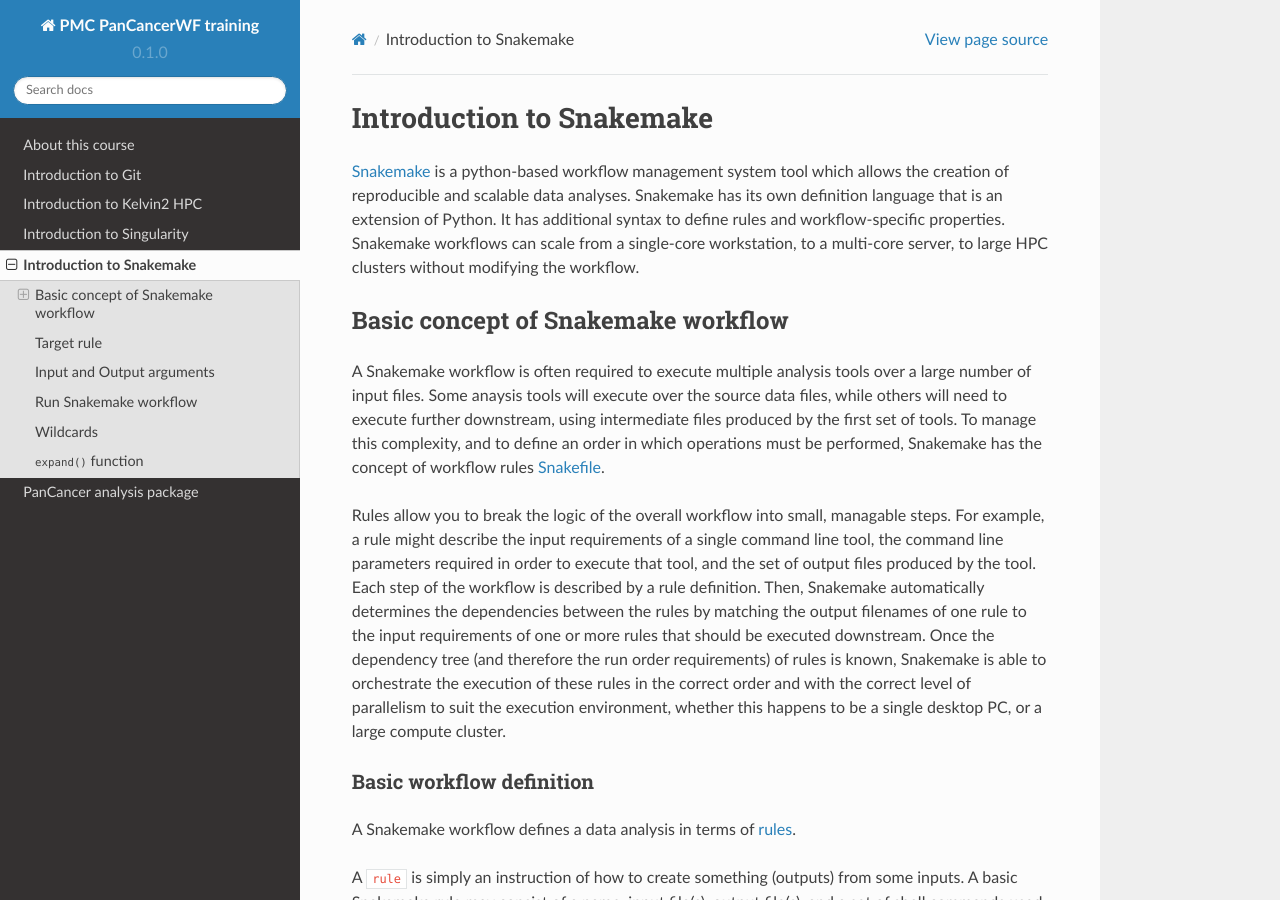
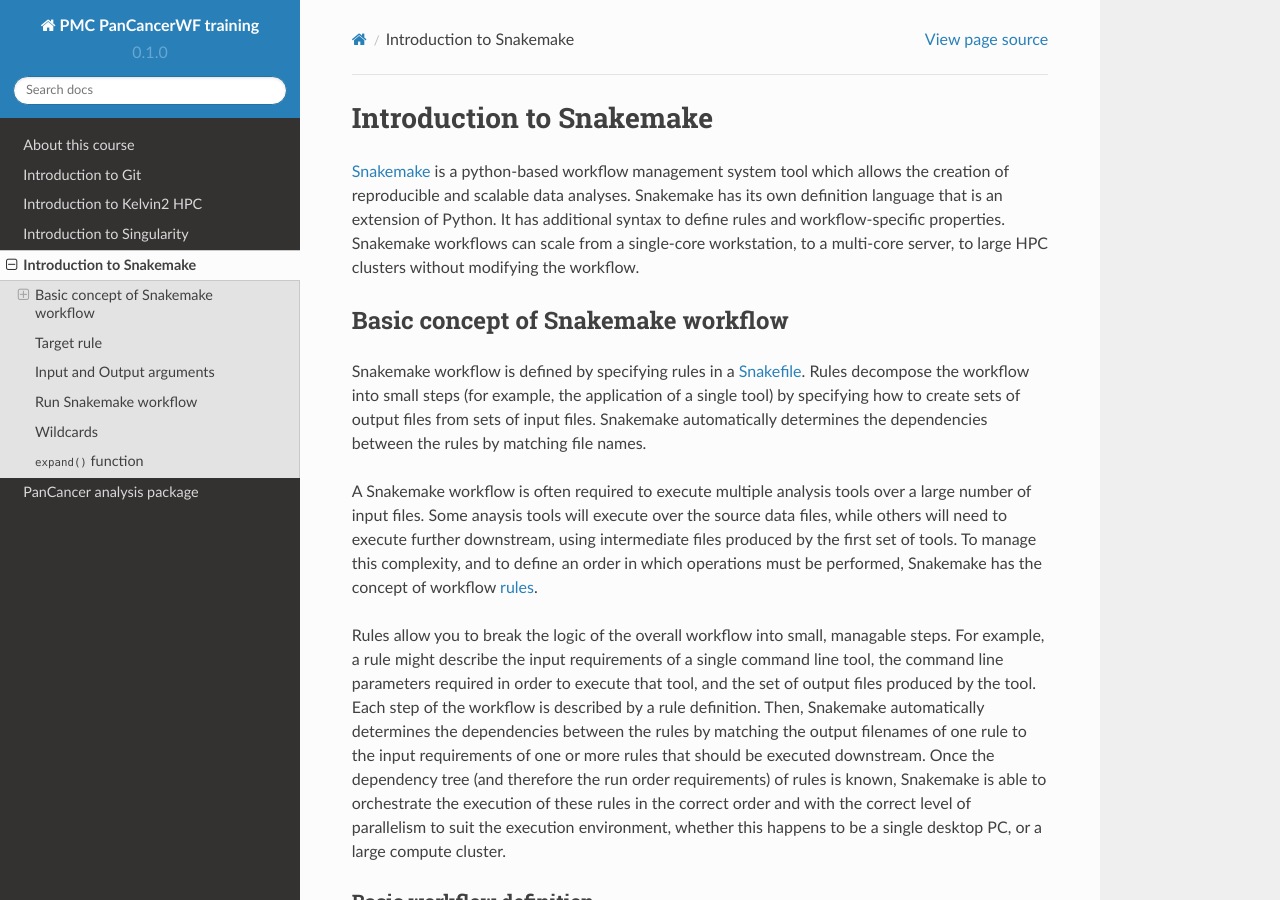
Before and after one commit to sirintra/PMC-PC-training, a Sphinx documentation site: the page built from docs/source/snakemake.rst, in a window 1280 px wide and 900 px high. Built offline with Sphinx 7.4.7 and the Read the Docs theme 2.0.0, drawn with Linux system fonts in a browser that asks for light colours.

Commit message:
Update snakemake.rst

```diff
--- a/docs/source/snakemake.rst
+++ b/docs/source/snakemake.rst
@@ -6,7 +6,9 @@ Introduction to Snakemake
 Basic concept of Snakemake workflow
 ************************************
 
-A Snakemake workflow is often required to execute multiple analysis tools over a large number of input files. Some anaysis tools will execute over the source data files, while others will need to execute further downstream, using intermediate files produced by the first set of tools. To manage this complexity, and to define an order in which operations must be performed, Snakemake has the concept of workflow rules `Snakefile <https://snakemake.readthedocs.io/en/stable/snakefiles/rules.html>`_.
+Snakemake workflow is defined by specifying rules in a `Snakefile <https://snakemake.readthedocs.io/en/stable/snakefiles/rules.html>`_. Rules decompose the workflow into small steps (for example, the application of a single tool) by specifying how to create sets of output files from sets of input files. Snakemake automatically determines the dependencies between the rules by matching file names.
+
+A Snakemake workflow is often required to execute multiple analysis tools over a large number of input files. Some anaysis tools will execute over the source data files, while others will need to execute further downstream, using intermediate files produced by the first set of tools. To manage this complexity, and to define an order in which operations must be performed, Snakemake has the concept of workflow `rules <https://snakemake.readthedocs.io/en/stable/snakefiles/rules.html>`_.
 
 Rules allow you to break the logic of the overall workflow into small, managable steps. For example, a rule might describe the input requirements of a single command line tool, the command line parameters required in order to execute that tool, and the set of output files produced by the tool. Each step of the workflow is described by a rule definition. Then, Snakemake automatically determines the dependencies between the rules by matching the output filenames of one rule to the input requirements of one or more rules that should be executed downstream. Once the dependency tree (and therefore the run order requirements) of rules is known, Snakemake is able to orchestrate the execution of these rules in the correct order and with the correct level of parallelism to suit the execution environment, whether this happens to be a single desktop PC, or a large compute cluster.
 
```
